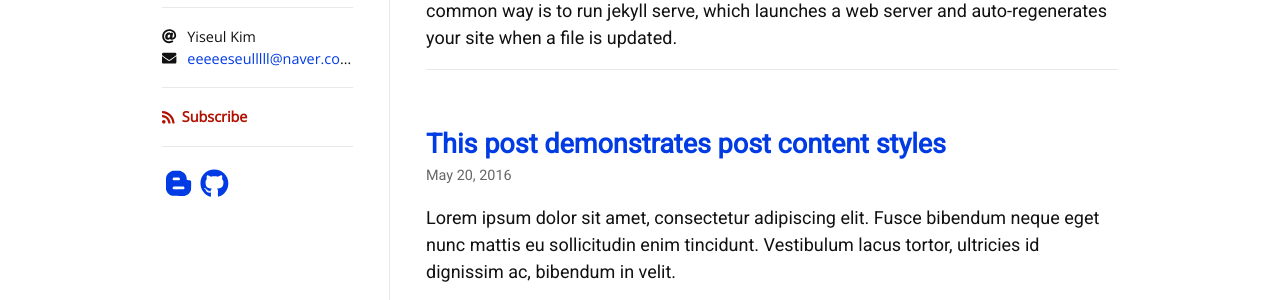
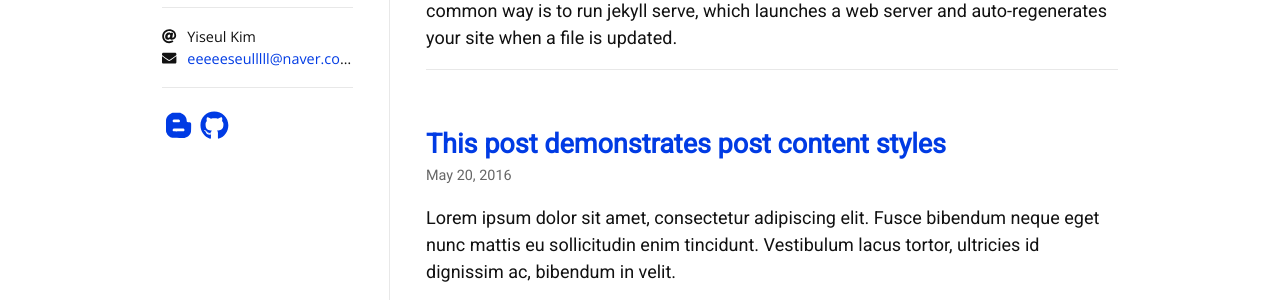
Before and after one commit to eseulssi/kimyiseul.github.io, a Jekyll site: the page built from index.html, in a window 1280 px wide. Shown: the part 251-551 px from the top of the page. Built offline with Jekyll 4.4.1, drawn with Linux system fonts in a browser that asks for light colours; nearby versions of some CDN libraries; some web fonts are replaced; the list of posts is cut into pages by our own code.

Commit message:
subscribe삭제

```diff
--- a/_includes/sidebar.html
+++ b/_includes/sidebar.html
@@ -32,13 +32,13 @@
   </ul>
 </div>
 
-{% if site.subscribe != false -%}
+<!-- {% if site.subscribe != false -%}
 <div class="sidebar-section feed-subscribe">
   <a href="{{ 'feed.xml' | relative_url }}">
     <i class="sidebar-icon fas fa-rss"></i><span>Subscribe</span>
   </a>
 </div>
-{%- endif %}
+{%- endif %} -->
 
 {% if site.data.social -%}
   <div class="sidebar-section">
```
